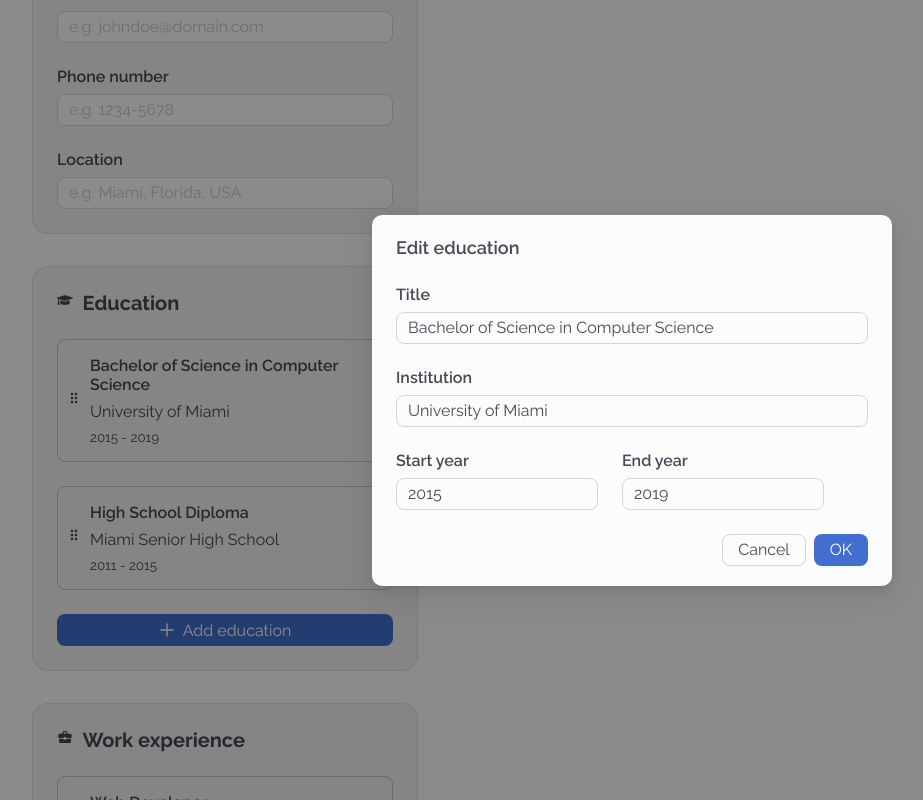
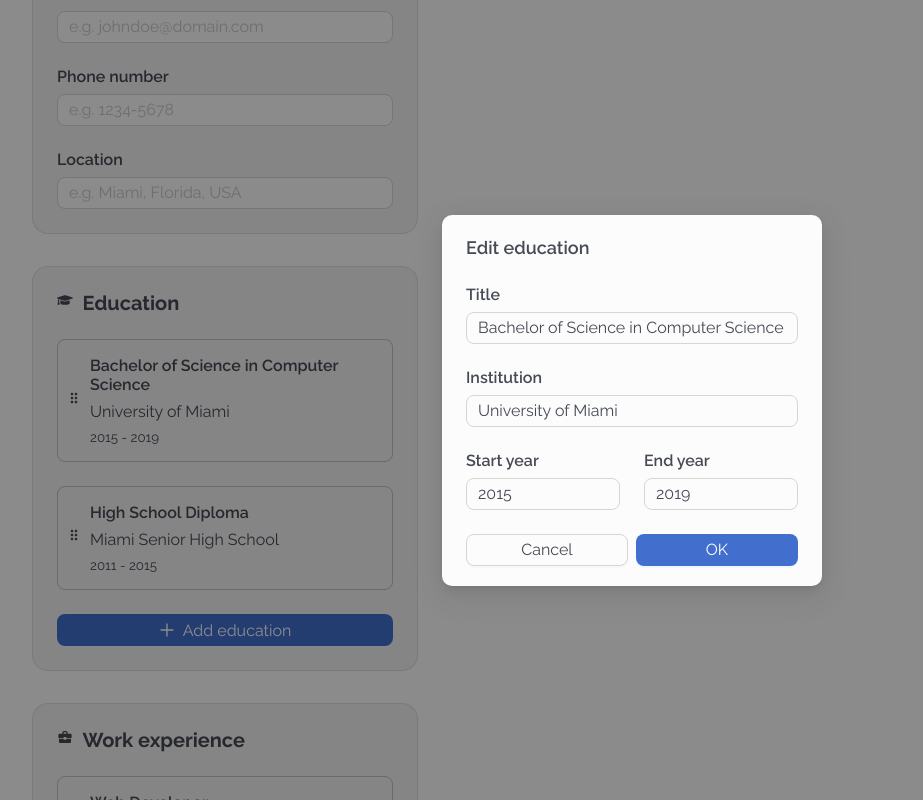
Before and after one commit to ErickBGomez/cv-application, a React (Vite) app: page / in a window 1280 px wide. Both pictures are taken after a click on the element 233 px from the left and 801 px from the top of the page. Shown: the part 401-1201 px from the top of the page, without its empty margins (8-931 px from the left). Built offline with nearby package versions, Linux system fonts and the light colour scheme.

Commit message:
Set modal buttons stretch to all modal

```diff
--- a/src/assets/scss/antd-reset.scss
+++ b/src/assets/scss/antd-reset.scss
@@ -12,3 +12,11 @@
 .ant-rate {
   color: colors.$primary;
 }
+
+.ant-modal-footer {
+  display: flex;
+
+  button {
+    flex: 1;
+  }
+}
--- a/src/components/modals/EditCardModal/EditCardModal.jsx
+++ b/src/components/modals/EditCardModal/EditCardModal.jsx
@@ -15,12 +15,13 @@ const EditCardModal = ({ context, open, setOpen, data, setData }) => {
   };
 
   const handleClose = () => {
+    form.resetFields();
     setOpen(false);
   };
 
   const handleOk = () => {
     form.submit();
-    handleClose();
+    setOpen(false);
   };
 
   const createFields = (context) => {
@@ -58,13 +59,14 @@ const EditCardModal = ({ context, open, setOpen, data, setData }) => {
               <Input placeholder="e.g. Google" />
             </Form.Item>
 
+            <div className="years">
               <Form.Item label="Start year" name="startYear">
                 <Input placeholder="e.g. 2019" />
               </Form.Item>
-
               <Form.Item label="End year" name="endYear">
                 <Input placeholder="e.g. Present" />
               </Form.Item>
+            </div>
           </>
         );
 
@@ -97,6 +99,7 @@ const EditCardModal = ({ context, open, setOpen, data, setData }) => {
       centered
       closable={false}
       maskClosable={false}
+      width={380}
     >
       <Form
         name={`edit-card-form-${context}-${data.id}`}
```
Lines whose indentation alone changed are shown as unchanged.
